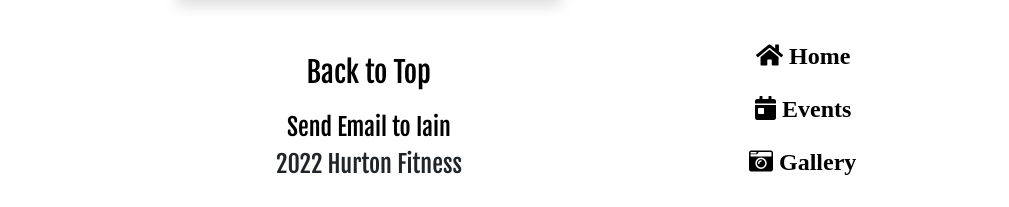
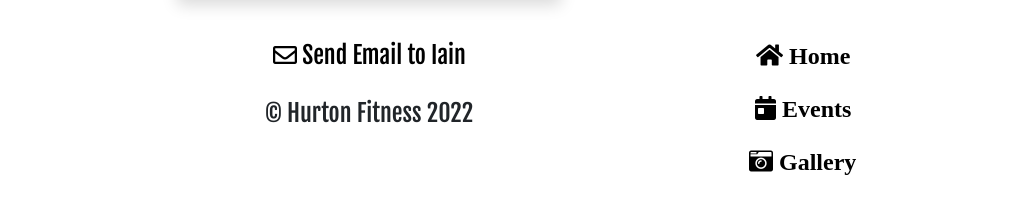
Before and after one commit to alandoherty95/Hurton-Fitness-2022, a plain HTML site: page contact.html in a window 1280 px wide. Shown: the part 1782-1989 px from the top of the page, 271-1280 px from the left. Drawn offline with nearby package versions, Linux system fonts and the light colour scheme; a web font is replaced by a local one.

Commit message:
HTML and CSS Validated

```diff
--- a/contact.html
+++ b/contact.html
@@ -172,9 +172,8 @@
                 </ul>
             </div>
             <div class="col-12 col-md-4 my-3">
-                <h6><a class="back-to-top hvr-grow" href="#top">Back to Top</a></h6>
-                <h6><a href="mailto:alandoherty95@gmail.com" class="hvr-grow">Send Email to Iain</a></h6>
-                <h6>2022 Hurton Fitness</h6>
+                <h6><a href="mailto:iainhurton1997@gmail.com" class="hvr-grow"><i class="far fa-envelope mb-4"></i> Send Email to Iain</a></h6>
+                <h6>&copy; Hurton Fitness 2022</h6>
             </div>
             <div class="col-12 col-md-4">
                 <ul>
```
Also changed, not shown: events.html (+2 -3 lines), gallery.html (+2 -3 lines), index.html (+2 -2 lines).
